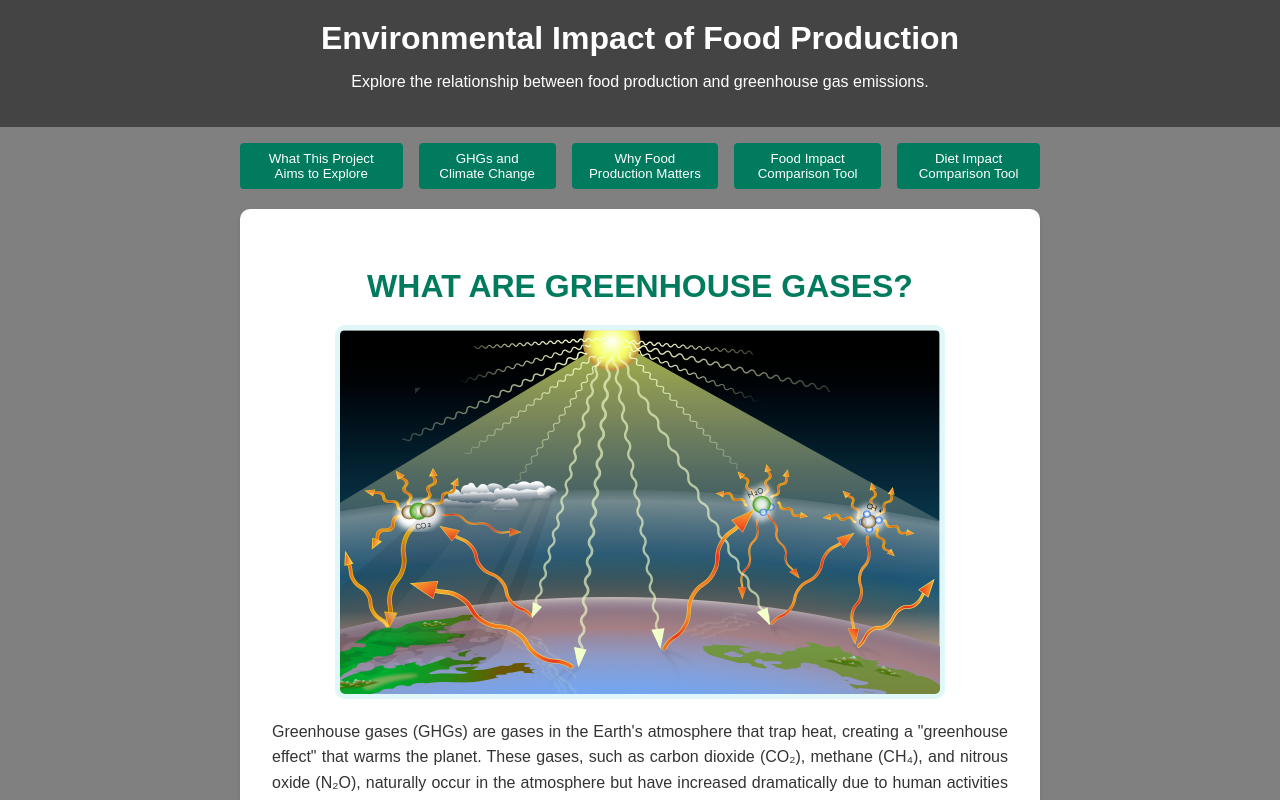
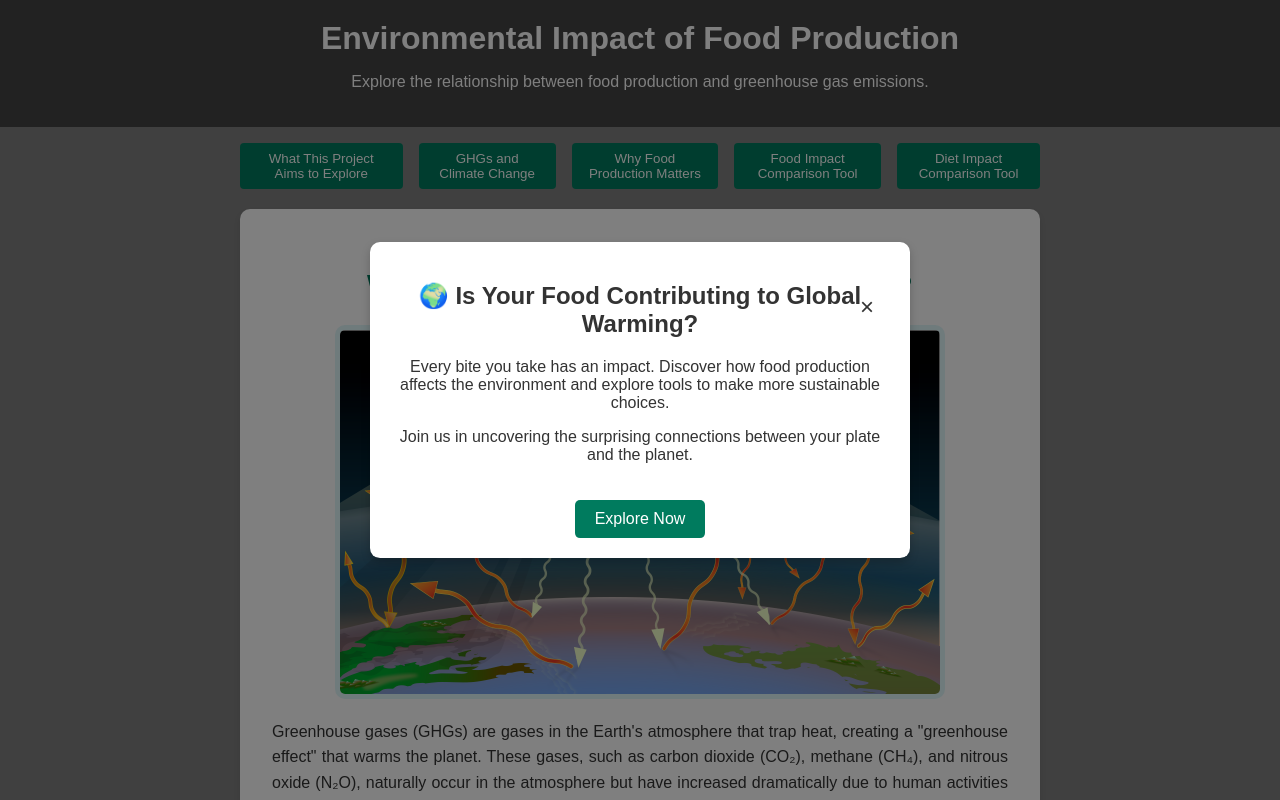
Before and after one commit to camrync23/209FinalProject, a SvelteKit app: page / in a window 1280 px wide. Shown: the top 800 px of the page. Built offline with nearby package versions, Linux system fonts and the light colour scheme.

Commit message:
Addition of Pop Up button
Addition of pop up that includes a hook

```diff
--- /dev/null
+++ b/src/components/modal.svelte
@@ -0,0 +1,84 @@
+<script>
+    export let showModal = false; // Control visibility of the modal
+    export let onClose = () => {}; // Callback for closing the modal
+
+    const closeModal = () => {
+      showModal = false;
+      onClose(); // Notify parent to update state
+    };
+  </script>
+
+  <div class="modal-backdrop" style:display={showModal ? 'block' : 'none'} on:click={closeModal}></div>
+  <div class="modal" style:display={showModal ? 'block' : 'none'}>
+    <div class="modal-content">
+      <button class="close-btn" on:click={closeModal}>&times;</button>
+      <h2>🌍 Is Your Food Contributing to Global Warming?</h2>
+      <p>
+        Every bite you take has an impact. Discover how food production affects the environment and explore tools to make more sustainable choices.
+      </p>
+      <p>
+        Join us in uncovering the surprising connections between your plate and the planet.
+      </p>
+      <button class="explore-btn" on:click={closeModal}>Explore Now</button>
+    </div>
+  </div>
+
+  <style>
+    .modal-backdrop {
+      position: fixed;
+      top: 0;
+      left: 0;
+      width: 100%;
+      height: 100%;
+      background: rgba(0, 0, 0, 0.5);
+      z-index: 1000;
+    }
+
+    .modal {
+      position: fixed;
+      top: 50%;
+      left: 50%;
+      transform: translate(-50%, -50%);
+      background: white;
+      border-radius: 10px;
+      box-shadow: 0 4px 10px rgba(0, 0, 0, 0.2);
+      z-index: 1001;
+      max-width: 500px;
+      padding: 20px;
+      text-align: center;
+    }
+
+    .modal-content {
+      position: relative;
+    }
+
+    .close-btn {
+      position: absolute;
+      top: 10px;
+      right: 10px;
+      background: none;
+      border: none;
+      font-size: 1.5rem;
+      cursor: pointer;
+      color: #333;
+    }
+
+    .close-btn:hover {
+      color: red;
+    }
+
+    .explore-btn {
+      margin-top: 20px;
+      padding: 10px 20px;
+      background-color: #007b5e;
+      color: white;
+      border: none;
+      border-radius: 5px;
+      cursor: pointer;
+      font-size: 1rem;
+    }
+
+    .explore-btn:hover {
+      background-color: #005a42;
+    }
+  </style>
--- a/src/routes/+page.svelte
+++ b/src/routes/+page.svelte
@@ -1,5 +1,6 @@
 <script>
-  import { fade } from 'svelte/transition';  // Import transition
+  import { fade } from 'svelte/transition';
+  import Modal from '../components/Modal.svelte';
   import GreenhouseGases from '../components/GreenhouseGases.svelte';
   import ClimateChange from '../components/ClimateChange.svelte';
   import FoodProduction from '../components/FoodProduction.svelte';
@@ -7,12 +8,23 @@
   import FoodComparisonTool from '../components/FoodComparisonTool.svelte';
   import DietComparisonTool from '../components/DietComparisonTool.svelte';
 
-  // Track which section is active
-  let activeSection = 'projectAims';  // Start with the first section
+  let activeSection = 'projectAims';
+
+  let showModal = false;
+
+  const closeModal = () => {
+    showModal = false;
+  };
+
+  setTimeout(() => {
+    showModal = true;
+  }, 800);
 </script>
 
+<Modal showModal={showModal} onClose={closeModal} />
+
 <main>
-  <!-- Navigation for changing sections -->
+
   <nav>
     <button on:click={() => activeSection = 'projectAims'}>What This Project Aims to Explore</button>
     <button on:click={() => activeSection = 'climateChange'}>GHGs and Climate Change</button>
@@ -21,7 +33,6 @@
     <button on:click={() => activeSection = 'dietComparisonTool'}>Diet Impact Comparison Tool</button>
   </nav>
 
-  <!-- Section content that changes based on activeSection -->
   {#if activeSection === 'greenhouseGases'}
     <div transition:fade>
       <GreenhouseGases />
@@ -67,15 +78,15 @@
   }
 
   nav {
-  display: flex;               /* Use flexbox layout */
-  justify-content: center;     /* Center the buttons horizontally */
-  gap: 1rem;                   /* Add spacing between buttons */
+    display: flex;
+    justify-content: center;
+    gap: 1rem;
     margin-bottom: 1rem;
   }
 
   button {
-  padding: 0.5rem 1rem;        /* Adjust padding for a balanced look */
-  background-color: #007b5e;   /* Keep your existing styles */
+    padding: 0.5rem 1rem;
+    background-color: #007b5e;
     color: white;
     border: none;
     border-radius: 4px;
@@ -83,6 +94,6 @@ button {
   }
 
   button:hover {
-  background-color: #005a42;   /* Keep hover effect */
+    background-color: #005a42;
   }
 </style>
```
Lines whose indentation alone changed are shown as unchanged.
